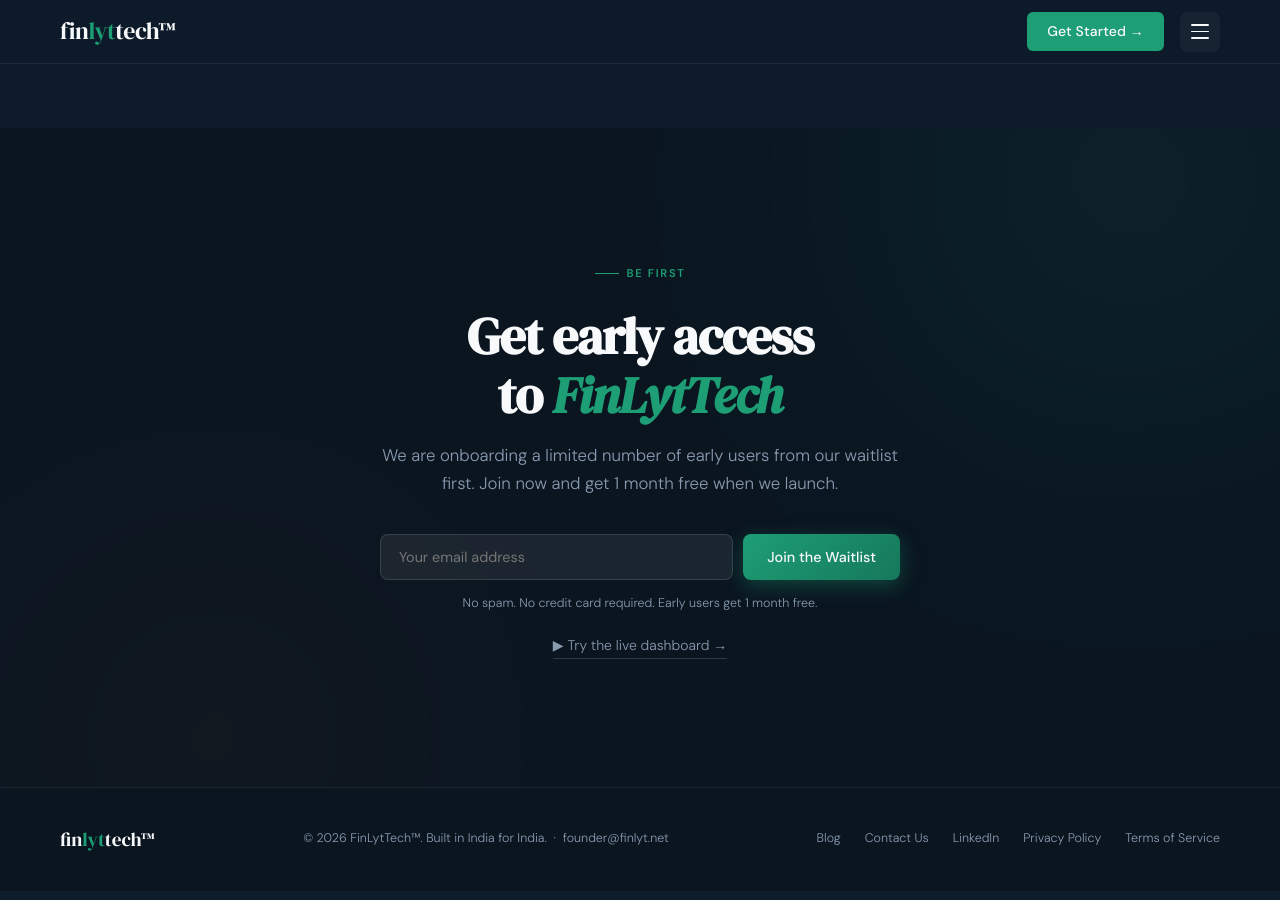
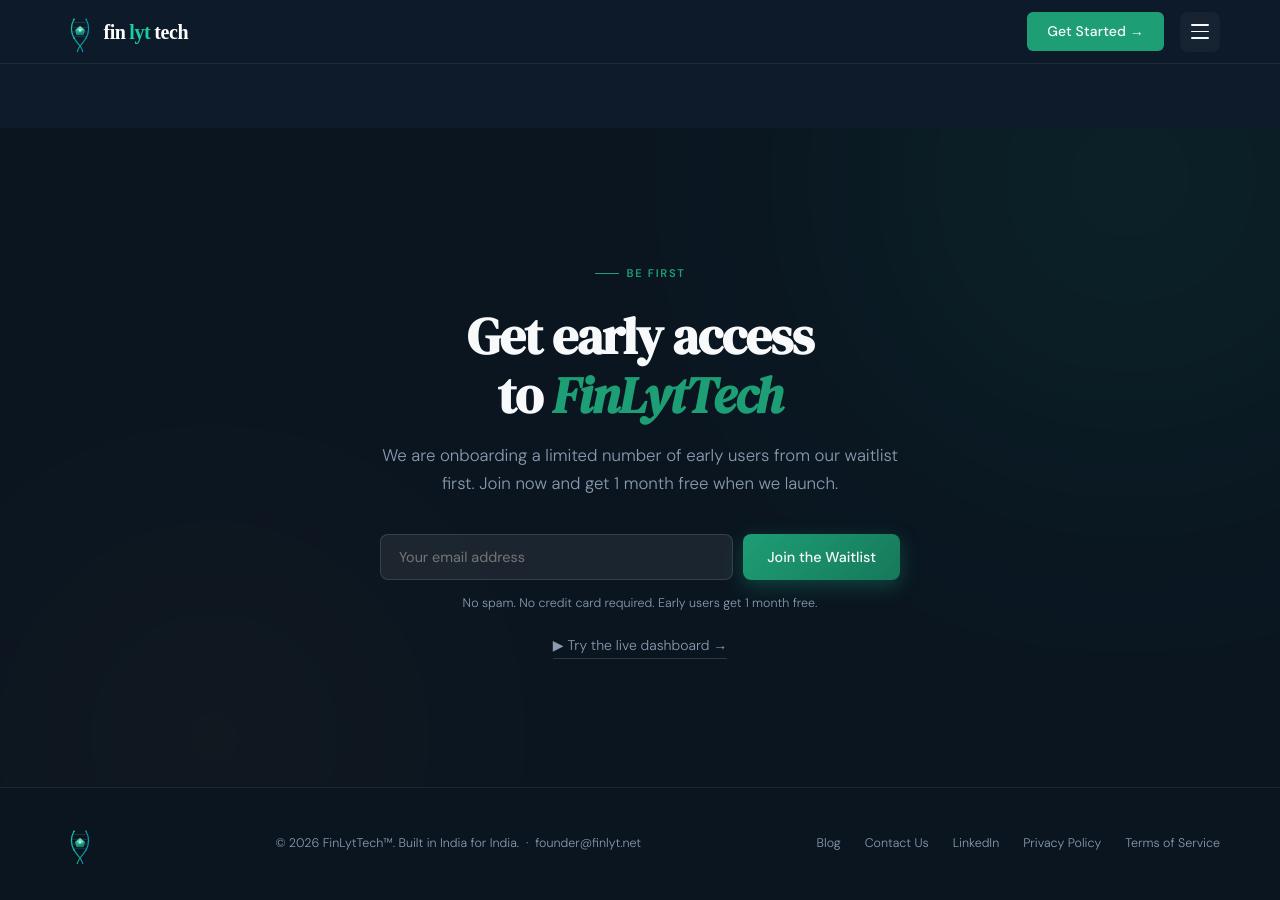
Before and after one commit to sasikeshav2207-debug/finlyt-web, a Jekyll site: the page index.html, which Jekyll copies as it is, in a window 1280 px wide and 900 px high, scrolled down 8594 px. Built offline with Jekyll 4.4.1, drawn with Linux system fonts in a browser that asks for light colours.

Commit message:
logo: ship FinLytTech SVG logos across landing + blog
Three new SVG assets in /assets/:
- finlyttech-logo-horizontal-dark.svg — full wordmark + mark (used in
  navbars / sidebars / page headers).
- finlyttech-logo-mark-dark.svg — standalone mark (used in footer and
  as og:image for social link previews).
- finlyttech-favicon.svg — browser tab icon.

Surfaces updated:
- index.html: navbar nav-logo, mobile sidebar-logo, footer-logo, og:image
  meta tag, favicon link.
- privacy.html, terms.html: nav-logo + favicon link.
- _layouts/default.html (Jekyll blog layout): nav-logo, footer-logo,
  favicon link. Also picked up a missed rebrand in the layout's footer
  copy ("Finlyt" -> "FinLytTech&trade;" with the &trade; symbol from
  the previous TM-stage commit).

Logo sizing: height=40px on all <img> tags per the design spec. Width
auto-scales from the SVG viewBox so the aspect ratio is preserved.
Colors and layout are unchanged elsewhere — pure asset swap.

```diff
--- a/index.html
+++ b/index.html
@@ -8,6 +8,10 @@
   <meta property="og:title" content="FinLytTech — Financial Intelligence for Indian Businesses" />
   <meta property="og:description" content="Your financials give you numbers. FinLytTech gives you insights." />
   <meta property="og:url" content="https://finlyt.net" />
+  <meta property="og:image" content="https://finlyt.net/assets/finlyttech-logo-mark-dark.svg" />
+
+  <!-- Favicon -->
+  <link rel="icon" type="image/svg+xml" href="/assets/finlyttech-favicon.svg" />
 
   <!-- Organization structured data (links the official LinkedIn page for SEO) -->
   <script type="application/ld+json">
@@ -838,7 +842,7 @@
   <!-- ══ SIDEBAR ══════════════════════════════════════════ -->
   <nav id="sidebar" aria-label="Site navigation" role="navigation">
     <div class="sidebar-header">
-      <div class="sidebar-logo">fin<span>lyt</span>tech&trade;</div>
+      <div class="sidebar-logo"><img src="assets/finlyttech-logo-horizontal-dark.svg" alt="FinLytTech" height="40" /></div>
       <button class="sidebar-close" id="sidebar-close-btn" aria-label="Close menu">✕</button>
     </div>
 
@@ -905,7 +909,7 @@
 
   <!-- ══ MAIN NAV ══════════════════════════════════════════ -->
   <header id="main-nav" role="banner">
-    <a href="#hero" class="nav-logo">fin<span>lyt</span>tech&trade;</a>
+    <a href="#hero" class="nav-logo"><img src="assets/finlyttech-logo-horizontal-dark.svg" alt="FinLytTech" height="40" /></a>
     <div class="nav-right">
       <a href="https://dashboard.finlyt.net" class="nav-cta" target="_blank" rel="noopener">Get Started →</a>
       <button class="hamburger" id="hamburger-btn" aria-label="Open navigation menu" aria-expanded="false">
@@ -1473,7 +1477,7 @@
   <!-- ══ FOOTER ═════════════════════════════════════════════ -->
   <footer>
     <div class="footer-inner">
-      <div class="footer-logo">fin<span>lyt</span>tech&trade;</div>
+      <div class="footer-logo"><img src="assets/finlyttech-logo-mark-dark.svg" alt="FinLytTech" height="40" /></div>
       <div class="footer-copy">© 2026 FinLytTech&trade;. Built in India for India. &nbsp;·&nbsp; <a href="mailto:founder@finlyt.net" style="color:var(--muted);transition:color 0.2s" onmouseover="this.style.color='#F8F9FA'" onmouseout="this.style.color=''">founder@finlyt.net</a></div>
       <div class="footer-links">
         <a href="https://finlyt.net/blog/">Blog</a>
--- a/privacy.html
+++ b/privacy.html
@@ -5,6 +5,7 @@
 <meta name="viewport" content="width=device-width, initial-scale=1.0">
 <title>Privacy Policy — FinLytTech</title>
 <meta name="description" content="FinLytTech Privacy Policy — how we collect, use and protect your data under the Digital Personal Data Protection Act 2023.">
+<link rel="icon" type="image/svg+xml" href="/assets/finlyttech-favicon.svg">
 <link rel="preconnect" href="https://fonts.googleapis.com">
 <link href="https://fonts.googleapis.com/css2?family=DM+Serif+Display&family=DM+Sans:wght@300;400;500;600&display=swap" rel="stylesheet">
 <style>
@@ -56,7 +57,7 @@
 <body>
 
 <nav>
-  <a href="https://finlyt.net" class="nav-logo">Fin<span>lyt</span>tech&trade;</a>
+  <a href="https://finlyt.net" class="nav-logo"><img src="assets/finlyttech-logo-horizontal-dark.svg" alt="FinLytTech" height="40" /></a>
   <a href="https://finlyt.net" class="nav-link">← Back to finlyt.net</a>
 </nav>
 
--- a/terms.html
+++ b/terms.html
@@ -4,6 +4,7 @@
 <meta charset="UTF-8">
 <meta name="viewport" content="width=device-width, initial-scale=1.0">
 <title>Terms of Service — FinLytTech</title>
+<link rel="icon" type="image/svg+xml" href="/assets/finlyttech-favicon.svg">
 <link rel="preconnect" href="https://fonts.googleapis.com">
 <link href="https://fonts.googleapis.com/css2?family=DM+Serif+Display&family=DM+Sans:wght@300;400;500;600&display=swap" rel="stylesheet">
 <style>
@@ -54,7 +55,7 @@
 <body>
 
 <nav>
-  <a href="https://finlyt.net" class="nav-logo">Fin<span>lyt</span>tech&trade;</a>
+  <a href="https://finlyt.net" class="nav-logo"><img src="assets/finlyttech-logo-horizontal-dark.svg" alt="FinLytTech" height="40" /></a>
   <a href="https://finlyt.net" class="nav-link">← Back to finlyt.net</a>
 </nav>
 
```
Also changed, not shown: _layouts/default.html (+6 -3 lines), assets/finlyttech-favicon.svg (added), assets/finlyttech-logo-horizontal-dark.svg (added), assets/finlyttech-logo-mark-dark.svg (added).
